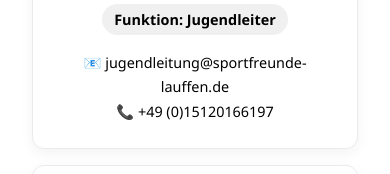
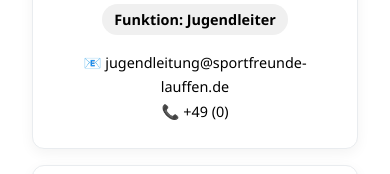
Before and after one commit to EmSeMa/sportfreunde-lauffen-app, a plain HTML site: page index.html in a window 390 px wide. Shown: the part 4238-4412 px from the top of the page. Drawn offline with Linux system fonts and the light colour scheme; a script that the page names is missing.

Commit message:
Fix phone number formatting in index.html
Updated phone number link in contact details.

```diff
--- a/index.html
+++ b/index.html
@@ -959,7 +959,7 @@
                 <div class="contact-function">Funktion: Jugendleiter</div>
                 <div class="contact-details">
                     <p>📧 <a href="mailto:jugend@sportfreunde-lauffen.de">jugendleitung@sportfreunde-lauffen.de</a></p>
-                    <p>📞 <a href="tel:+490000000000">+49 (0)15120166197</a></p>
+                    <p>📞 <a href="tel:+490000000000">+49 (0)</a></p>
                 </div>
             </div>
 
```
